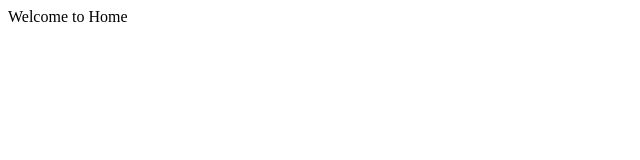
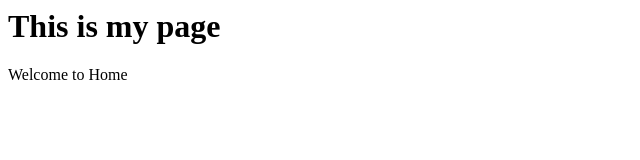
Before and after one commit to Yunus0581/JavaScript-Project, a plain HTML site: page Home.html in a window 1280 px wide. Shown: the whole page, without its empty margins (0-640 px from the left). Drawn offline with Linux system fonts and the light colour scheme.

Commit message:
Added heading in Home.html

```diff
--- a/Home.html
+++ b/Home.html
@@ -2,6 +2,7 @@
 <head><title></title></head>
 
 <body>
+	<h1>This is my page</h1>
 <span>Welcome to Home</span>
 </body>
 </html>
```
